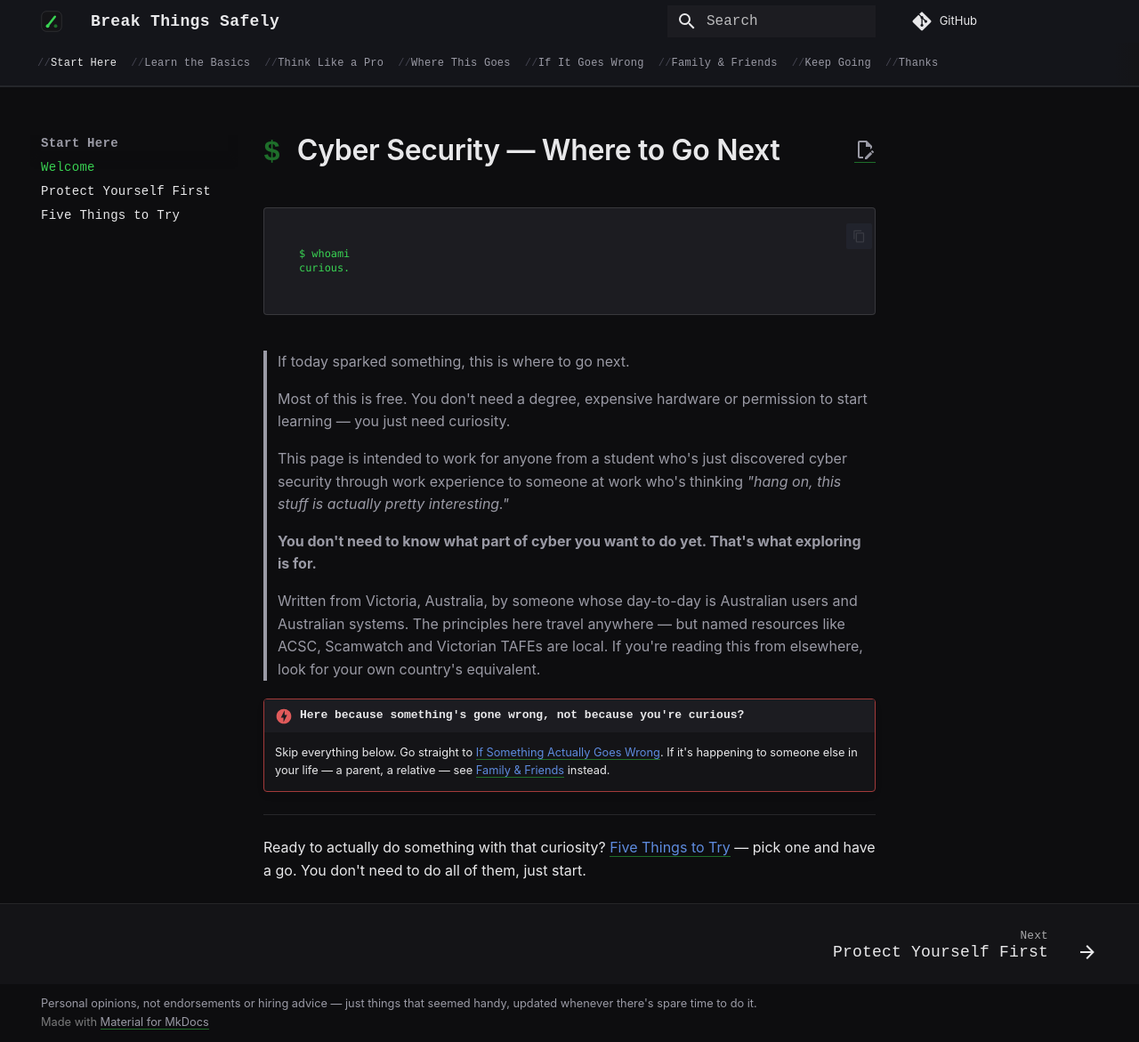
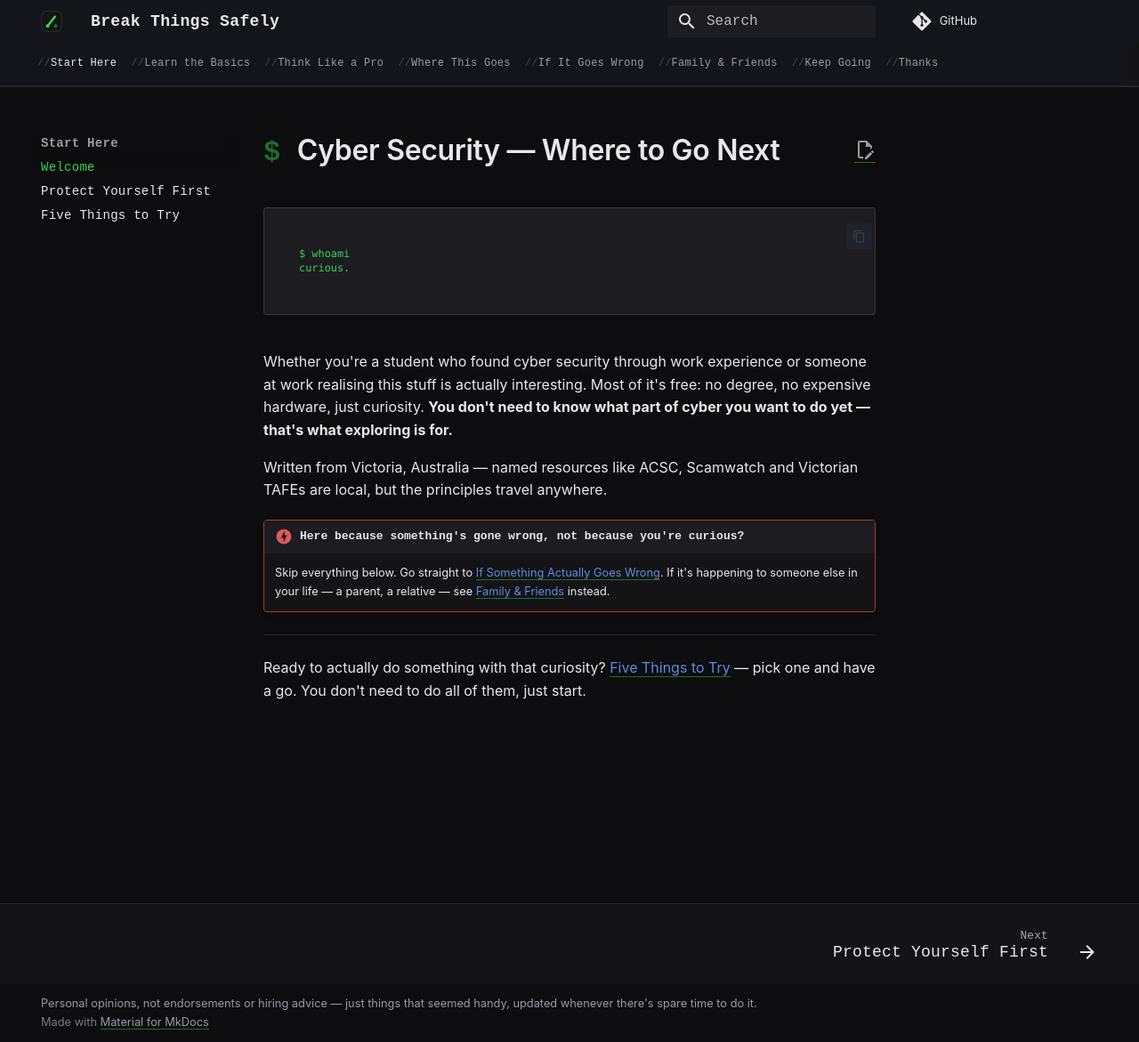
Before and after one commit to t-d-knight/break-things-safely, an MkDocs documentation site: the page built from docs/index.md, in a window 1280 px wide and 1171 px high. Shown: the whole window at 89% size. Built offline with MkDocs 1.6.1 and Material for MkDocs 9.7.7, drawn with Linux system fonts in a browser that asks for light colours; comment, search, counter and statistics services are not loaded.

Commit message:
Tweaks to index

````diff
--- a/docs/index.md
+++ b/docs/index.md
@@ -7,15 +7,9 @@ curious.
 ```
 </div>
 
-> If today sparked something, this is where to go next.
->
-> Most of this is free. You don't need a degree, expensive hardware or permission to start learning — you just need curiosity.
->
-> This page is intended to work for anyone from a student who's just discovered cyber security through work experience to someone at work who's thinking *"hang on, this stuff is actually pretty interesting."*
->
-> **You don't need to know what part of cyber you want to do yet. That's what exploring is for.**
->
-> Written from Victoria, Australia, by someone whose day-to-day is Australian users and Australian systems. The principles here travel anywhere — but named resources like ACSC, Scamwatch and Victorian TAFEs are local. If you're reading this from elsewhere, look for your own country's equivalent.
+Whether you're a student who found cyber security through work experience or someone at work realising this stuff is actually interesting. Most of it's free: no degree, no expensive hardware, just curiosity. **You don't need to know what part of cyber you want to do yet — that's what exploring is for.**
+
+Written from Victoria, Australia — named resources like ACSC, Scamwatch and Victorian TAFEs are local, but the principles travel anywhere.
 
 !!! danger "Here because something's gone wrong, not because you're curious?"
     Skip everything below. Go straight to [If Something Actually Goes Wrong](if-something-goes-wrong.md). If it's happening to someone else in your life — a parent, a relative — see [Family & Friends](protecting-family.md) instead.
````
